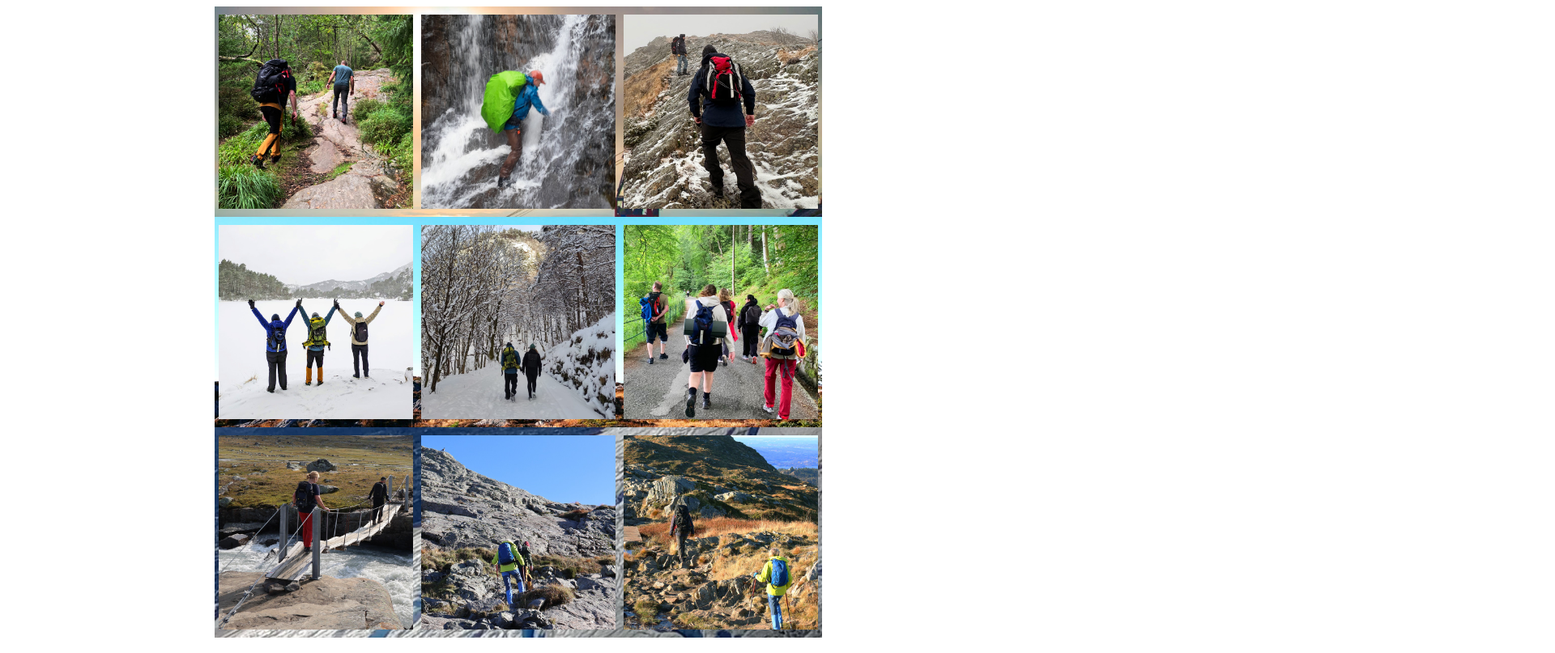
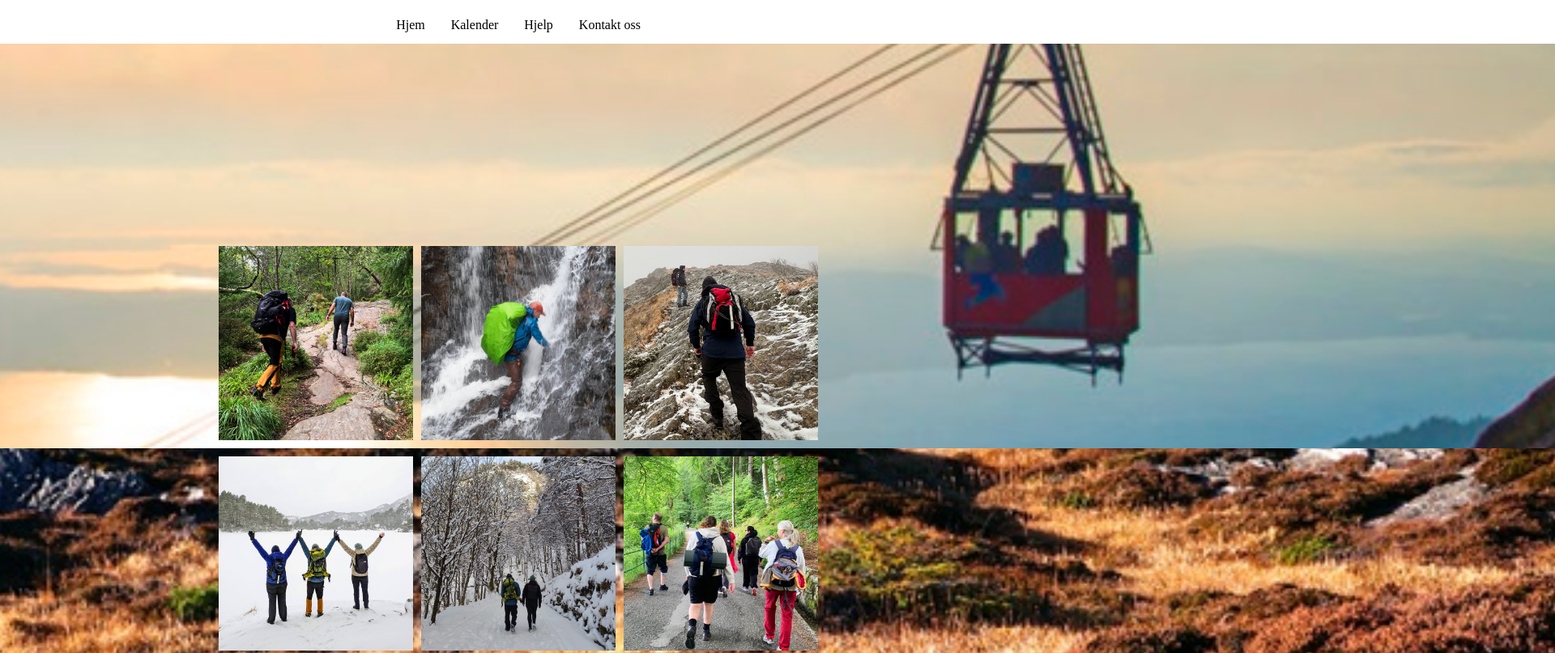
Before and after one commit to Mads15/stackblitz-starters-urdjka, a website: page index.html in a window 1280 px wide. Shown: the top 807 px of the page at 81% size, 1920 px wide, since content can reach past the window. Drawn offline with Linux system fonts and the light colour scheme.

Commit message:
Updated backgrounds

```diff
--- a/index.html
+++ b/index.html
@@ -9,7 +9,14 @@
     <script type="module" src="script.js"></script>
   </head>
   <body>
-    <header></header>
+    <header>
+      <div class="navbar">
+        <a href="#Hjem">Hjem</a>
+        <a href="#Kalender">Kalender</a>
+        <a href="#Hjelp">Hjelp</a>
+        <a href="#Kontakt oss">Kontakt oss</a>
+      </div>
+    </header>
 
     <main>
 
@@ -26,7 +33,7 @@
         <div class="bildegalleri">
           <img src="Bildegalleri/9.jpg" alt="">
         </div>
-      </div>
+      </div><!--/Row1-->
 
       <div class="Row2"><!--Row2-->
         <div class="bildegalleri">
@@ -40,7 +47,7 @@
         <div class="bildegalleri">
           <img src="Bildegalleri/10.jpg" alt="">
         </div>
-      </div>
+      </div><!--/Row2-->
 
       <div class="Row3"><!--Row3-->
         <div class="bildegalleri">
@@ -54,11 +61,18 @@
         <div class="bildegalleri">
           <img src="Bildegalleri/3.jpg" alt="">
         </div>
-      </div>
+      </div> <!--/Row3-->
       </section><!-- /Bildegalleri -->
 
     </main>
 
-    <footer></footer>
+    <footer>
+      <div class="navbar">
+        <a href="#Hjem">Hjem</a>
+        <a href="#Kalender">Kalender</a>
+        <a href="#Hjelp">Hjelp</a>
+        <a href="#Kontakt oss">Kontakt oss</a>
+      </div>
+    </footer>
   </body>
 </html>
--- a/styles.css
+++ b/styles.css
@@ -24,14 +24,50 @@ img {
 .Row1 {
     background-image: url(/Bildegalleri/1b.jpg);
     background-size: cover;
+    background-position: center;
+    background-attachment: fixed;
+    padding-top: 30vh;
+    padding-left: 100vw;
+    padding-right: 100vw;
 }
 
 .Row2 {
     background-image: url(/Bildegalleri/2b.jpg);
     background-size: cover;
+    background-position: center;
+    background-attachment: fixed;
+    padding-left: 100vw;
+    padding-right: 100vw;
 }
 
 .Row3 {
     background-image: url(/Bildegalleri/3b.jpg);
     background-size: cover;
+    background-position: center;
+    background-attachment: fixed;
+    padding-bottom: 30vh;
+    padding-left: 100vw;
+    padding-right: 100vw;
 }
+
+.navbar {
+    display: flex;
+    flex-direction: row;
+    justify-content:center;
+    overflow: hidden;
+    background-color: #ffffff;
+}
+
+.navbar a {
+    float: left;
+    display: block;
+    color: #000000;
+    text-align: center;
+    padding: 14px 16px;
+    text-decoration: none;
+}
+
+.navbar a:hover {
+    background-color: #000000;
+    color: rgb(255, 255, 255);
+}
```
